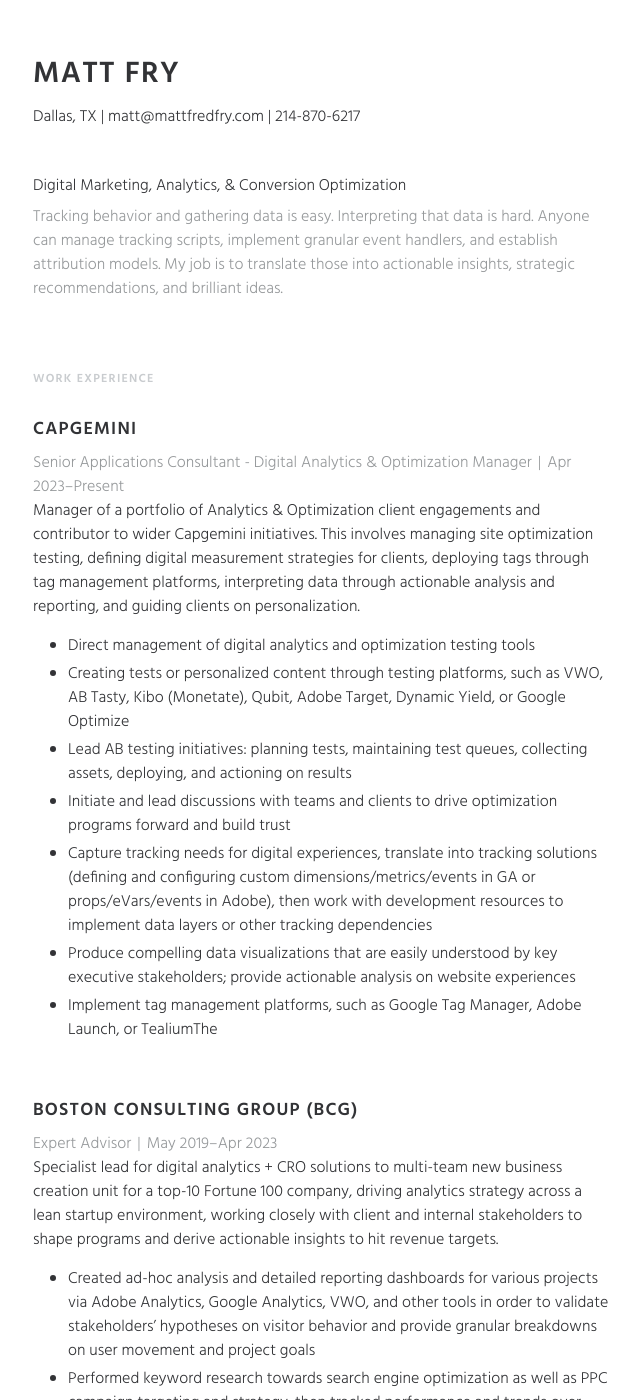
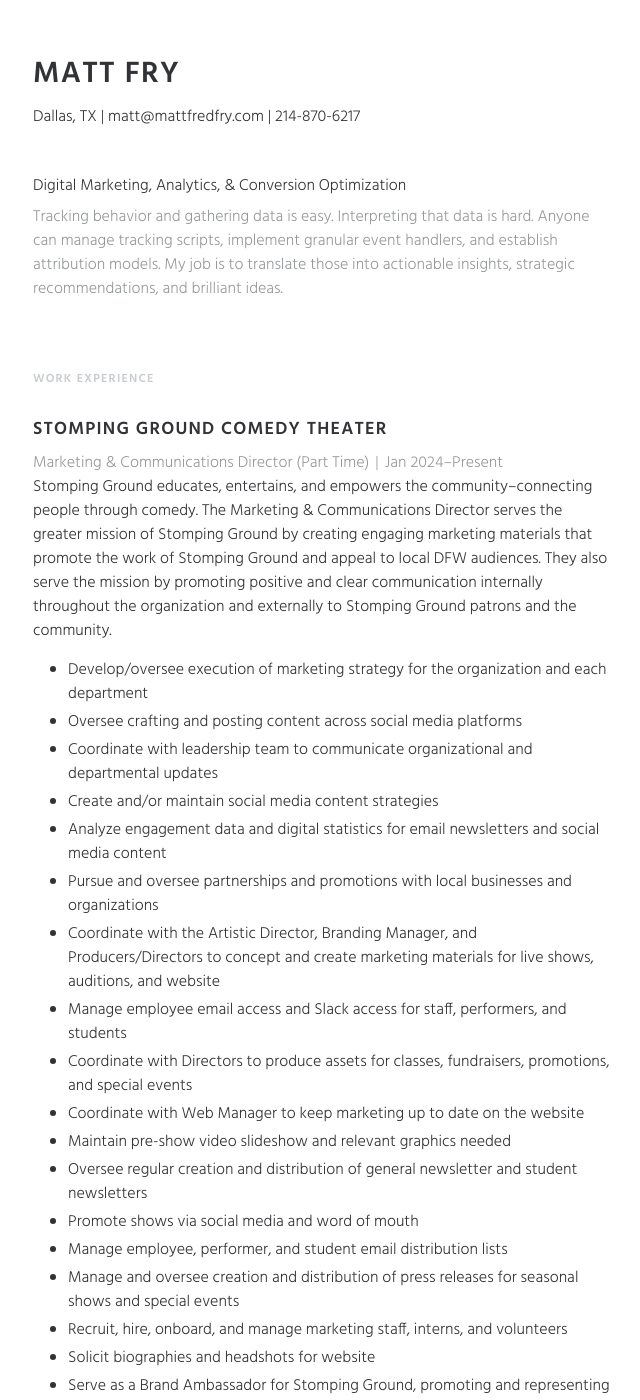
Before and after one commit to mattfredfry/mattfredfry.github.io, a Jekyll site: the page built from resume.html, in a window 1280 px wide and 1400 px high. Shown: the whole window, without its empty margins (317-957 px from the left). Built offline with Jekyll 4.4.1, drawn with Linux system fonts in a browser that asks for light colours; nearby versions of some CDN libraries; some of the changed text lies outside the part shown.

Commit message:
adding stomping ground

```diff
--- a/resume.html
+++ b/resume.html
@@ -38,6 +38,34 @@
       <section class="sr-section undefined" id="work">
         <h2>Work Experience</h2>
         <ul class="sr-section-items">
+          <li class="sr-section-item" id="sg">
+            <a class="c-fancy-link" href="https://stompinggroundcomedy.org/" target="_blank">
+              <h3>Stomping Ground Comedy Theater</h3><div class="icon-link"></div>
+            </a>
+            <div class="secondary"><span>Marketing & Communications Director (Part Time)</span><span class="separator">|</span><span><span>Jan 2024</span><span>–</span><span>Present</span></span>
+            </div>
+            <p>Stomping Ground educates, entertains, and empowers the community–connecting people through comedy. The Marketing & Communications Director serves the greater mission of Stomping Ground by creating engaging marketing materials that promote the work of Stomping Ground and appeal to local DFW audiences. They also serve the mission by promoting positive and clear communication internally throughout the organization and externally to Stomping Ground patrons and the community.</p>
+            <ul class="section-highlights">
+              <li class="section-highlight">Develop/oversee execution of marketing strategy for the organization and each department</li>
+              <li class="section-highlight">Oversee crafting and posting content across social media platforms</li>
+              <li class="section-highlight">Coordinate with leadership team to communicate organizational and departmental updates</li>
+              <li class="section-highlight">Create and/or maintain social media content strategies</li>
+              <li class="section-highlight">Analyze engagement data and digital statistics for email newsletters and social media content</li>
+              <li class="section-highlight">Pursue and oversee partnerships and promotions with local businesses and organizations</li>
+              <li class="section-highlight">Coordinate with the Artistic Director, Branding Manager, and Producers/Directors to concept and create marketing materials for live shows, auditions, and website</li>
+              <li class="section-highlight">Manage employee email access and Slack access for staff, performers, and students</li>
+              <li class="section-highlight">Coordinate with Directors to produce assets for classes, fundraisers, promotions, and special events</li>
+              <li class="section-highlight">Coordinate with Web Manager to keep marketing up to date on the website</li>
+              <li class="section-highlight">Maintain pre-show video slideshow and relevant graphics needed</li>
+              <li class="section-highlight">Oversee regular creation and distribution of general newsletter and student newsletters</li>
+              <li class="section-highlight">Promote shows via social media and word of mouth</li>
+              <li class="section-highlight">Manage employee, performer, and student email distribution lists</li>
+              <li class="section-highlight">Manage and oversee creation and distribution of press releases for seasonal shows and special events</li>
+              <li class="section-highlight">Recruit, hire, onboard, and manage marketing staff, interns, and volunteers</li>
+              <li class="section-highlight">Solicit biographies and headshots for website</li>
+              <li class="section-highlight">Serve as a Brand Ambassador for Stomping Ground, promoting and representing the brand at all times</li>
+            </ul>
+          </li>
           <li class="sr-section-item" id="capgemini">
             <a class="c-fancy-link" href="https://www.capgemini.com/" target="_blank">
               <h3>Capgemini</h3><div class="icon-link"></div>
```
